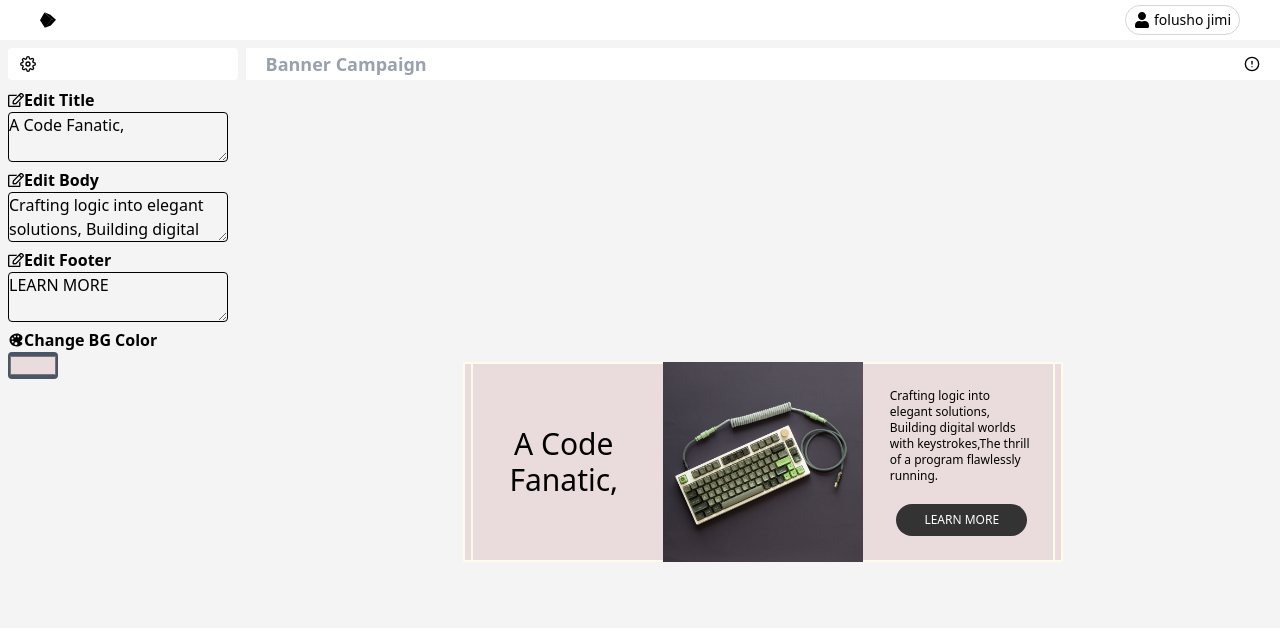
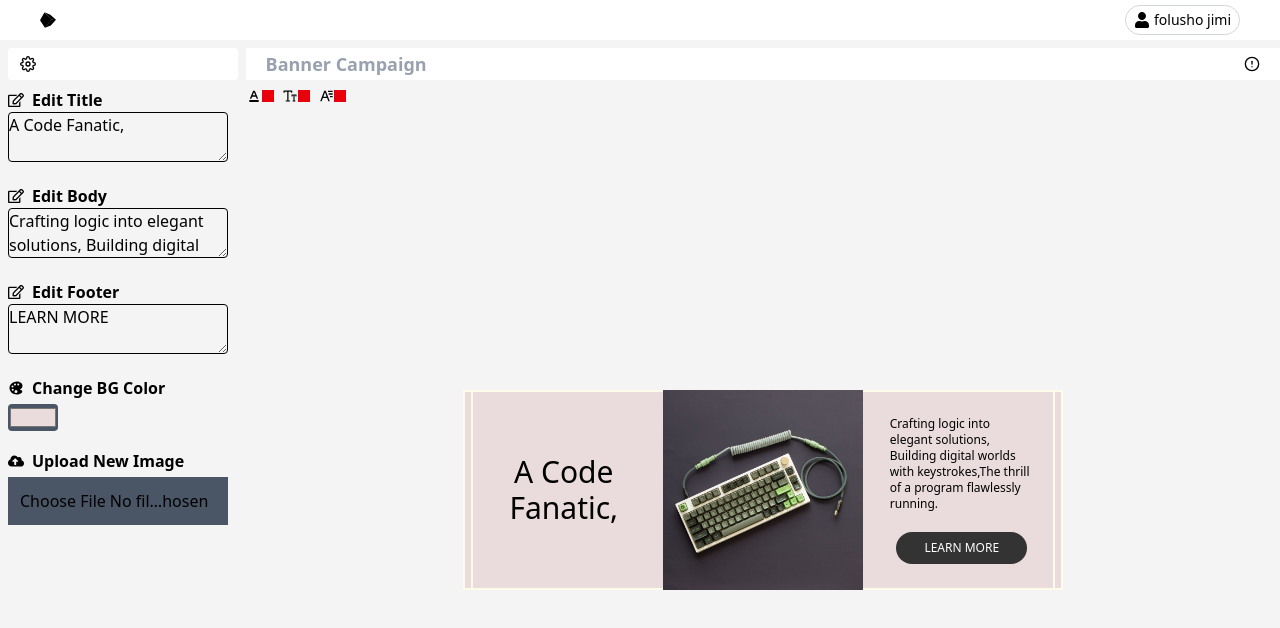
Before and after one commit to Eogunjimi/interactive-banner-designer, a React (Vite) app: page / in a window 1280 px wide. Shown: the top 628 px of the page. Built offline with nearby package versions, Linux system fonts and the light colour scheme.

Commit message:
Refactor code for more better perfomance, fix the image upload making it work properly, also add a new component fontsetting

```diff
--- /dev/null
+++ b/src/Components/FontSettings.jsx
@@ -0,0 +1,32 @@
+import React from 'react'
+import { BiFontColor } from "react-icons/bi";
+import { AiOutlineFontSize } from "react-icons/ai";
+import { BiFontFamily } from "react-icons/bi";
+
+const FontSettings = () => {
+  return (
+    <div className='w-full'>
+         {/* font color, size, style */}
+            <div className="flex items-center justify-between w-[100px]">
+
+              <span className="flex items-center">
+                 <BiFontColor />
+                 <div className="bg-red-600 h-3 w-3 my-2 "></div>
+              </span>
+
+              <span className="flex items-center">
+                 <AiOutlineFontSize />
+                 <div className="bg-red-600 h-3 w-3 my-2 "></div>
+              </span>
+
+              <span className="flex items-center">
+              <BiFontFamily />
+                 <div className="bg-red-600 h-3 w-3 my-2 "></div>
+              </span>
+
+            </div>
+    </div>
+  )
+}
+
+export default FontSettings
--- a/src/Context/EditorContext.jsx
+++ b/src/Context/EditorContext.jsx
@@ -1,4 +1,5 @@
 import { createContext, useState } from "react";
+const defaultImage = 'images/keyboard.jpg'
 
 export const EditorContext = createContext({
     title: 'defaultTitle',
@@ -9,16 +10,26 @@ export const EditorContext = createContext({
 
 const EditorContextProvider = (props) => {
 
-    const [title, setTitle] = useState('A Code Fanatic,')
-    const [body, setBody] = useState("Crafting logic into elegant solutions, Building digital worlds with keystrokes,The thrill of a program flawlessly running. ")
-    const [button, setButton] = useState("LEARN MORE")
+    const [title, setTitle] = useState('A Code Fanatic,');
+    const [body, setBody] = useState("Crafting logic into elegant solutions, Building digital worlds with keystrokes,The thrill of a program flawlessly running. ");
+    const [button, setButton] = useState("LEARN MORE");
     const [color, setColor] = useState('#EADCDC');
+    const [bannerImage, setBannerImage] = useState(defaultImage);
+
+
 
     const contextValue = {
-        title, setTitle, color, setColor, body, setBody, button, setButton
+        title,
+        setTitle,
+        color,
+        setColor,
+        body,
+        setBody,
+        button,
+        setButton,
+        bannerImage,
+        setBannerImage
     }
-
-
 
     return (
         <EditorContext.Provider value={contextValue}>
--- a/src/Dasboard.jsx
+++ b/src/Dasboard.jsx
@@ -1,3 +1,4 @@
+import FontSettings from "./Components/FontSettings";
 import Navbar from "./Components/Navbar";
 import Pagetitle from "./Components/Pagetitle";
 import Banner from "./Pages/Banner";
@@ -13,6 +14,7 @@ const Dashboard = () => {
           <Editor />
           <div className="w-full bg-[#f4f4f4]" >
             <Pagetitle />
+            <FontSettings/>
             <Banner />
           </div>
         </div>
--- a/src/ImageUploader.jsx
+++ /dev/null
@@ -1,46 +0,0 @@
-import React from 'react'
-
-const ImageUploader = () => {
-
-      // const changeBannerImage = (e) => {
-      //   const file = e.target.files?.[0];
-      //   if (file) {
-      //     const reader = new FileReader();
-      //     reader.onload = (e) => {
-      //       updateSettings({ customImage: e.target?.result });
-      //     };
-      //     reader.readAsDataURL(file);
-      //   }
-      // };
-
-
-  return (
-    <div className='h-50 w-50
-     bg-green-600 border-3
-      border-red-600
-      flex-shrink-0
-      flex items-center justify-center relative mr-4
-      '
-
-    aria-label="Placeholder image">
-        {/* image placeholder, holds the image uploader and display */}
-
-       <input
-       type="file"
-      //  className='hidden'
-       id='image'
-       accept='image/*'
-       />
-
-
-
-       {
-
-
-       }
-
-    </div>
-  )
-}
-
-export default ImageUploader
--- a/src/Pages/Banner.jsx
+++ b/src/Pages/Banner.jsx
@@ -3,7 +3,7 @@ import { useContext } from "react"
 import { EditorContext } from "../Context/EditorContext"
 
 const Banner = () => {
-  const { color, body, button, title } = useContext(EditorContext);
+  const { color, body, button, title,bannerImage  } = useContext(EditorContext);
 
   return (
     <>
@@ -26,17 +26,10 @@ flex justify-center items-center px-1.5 border-2
 
 {/* Banner Image */}
   <img
-    src="images/keyboard.jpg"
+    src={bannerImage}
     alt="keyboard"
     className='lg:h-50 h-35 block lg:w-[200px] w-[90px] mx-2'
   />
-
-
-
-
-
-
-
 
 {/*The Body Side*/}
   <div className='h-35 lg:h-50 w-[200px] border-r-2
--- a/src/Pages/Editor.jsx
+++ b/src/Pages/Editor.jsx
@@ -1,59 +1,57 @@
-import { useContext} from "react";
+// Import necessary hooks and components
+import { useContext } from "react";
 import { EditorContext } from "../Context/EditorContext";
+
+// Import icons for UI
 import { FaRegEdit } from "react-icons/fa";
 import { IoColorPalette } from "react-icons/io5";
 import { FiSettings } from "react-icons/fi";
+import { FaCloudUploadAlt } from "react-icons/fa";
 
 
-const Default = <img src="/images/emmanuel.jpg" alt="emmanuel" />;
 
+
+
+// Editor component
 const Editor = () => {
-  // const [title, setTitle] = useState('')
+  // Destructuring state values and setters from context
+  const { title,
+    setTitle,
+    body,
+    setBody,
+    button,
+    setButton,
+    color,
+    setColor,
+    setBannerImage
+  } = useContext(EditorContext);
 
-  const { title, setTitle } = useContext(EditorContext);
-  const { body, setBody } = useContext(EditorContext);
-  const { button, setButton } = useContext(EditorContext);
-  const { color, setColor } = useContext(EditorContext);
+  // Handle image file selection and convert it to base64
+  const handleImageChange = (event) => {
+    const file = event.target.files[0];
+    if (file) {
+      const reader = new FileReader();
+      reader.onloadend = () => {
+        setBannerImage(reader.result); // Update banner image with base64 string
+      };
+      reader.readAsDataURL(file); // Read the file as data URL
+    }
+  };
 
-  //   const [selectedImage, setSelectedImage] = useState(Default);
-
-  //   const [image, setImage] = useState(Default);
-
-  //   const hanndleFile = (e) => {
-  //     const file = e.target.files[0];
-  //     if (file) {
-  //       const reader = new FileReader();
-  //       reader.onloadend = () => {
-  //         setImage(reader.result);
-  //       };
-  //       reader.readAsDataURL(file);
-  //     }
-  //   };
-
-  //  const savedColor = localStorage.getItem('savedColor');
-  //     return savedColor || '#ffffff'
-
-  // const handleColorChange = (e) => {
-  //     const newColor = e.target.value;
-  //     setColor(newColor);
-  //     localStorage.setItem('savedColor', newColor);
-  // }
   return (
-    <>
-      <div className={`h-full   bg-[#f4f4f4] px-2 w-[300px]`}>
+    <div className="h-full bg-[#f4f4f4] px-2 w-[300px]">
+      {/* Settings Icon */}
       <div className="h-8 bg-white rounded-sm my-2 pt-2 pl-3">
-        <FiSettings/>
+        <FiSettings />
       </div>
 
-        <form action="" className=" justify-between">
+      {/* Title Input */}
       <div>
         <div className="flex items-center">
           <FaRegEdit />
-              <label className="font-semibold">Edit Title</label>
+          <label className="font-semibold ml-2">Edit Title</label>
         </div>
-
         <textarea
-              type="text"
           required
           value={title}
           onChange={(e) => setTitle(e.target.value)}
@@ -61,14 +59,13 @@ const Editor = () => {
         />
       </div>
 
+      {/* Body Input */}
       <div>
-            <div className="flex items-center">
+        <div className="flex items-center mt-4">
           <FaRegEdit />
-              <label className="font-semibold">Edit Body</label>
+          <label className="font-semibold ml-2">Edit Body</label>
         </div>
-
         <textarea
-              type="text"
           required
           value={body}
           onChange={(e) => setBody(e.target.value)}
@@ -76,13 +73,13 @@ const Editor = () => {
         />
       </div>
 
+      {/* Footer/Button Text Input */}
       <div>
-            <div className="flex items-center">
+        <div className="flex items-center mt-4">
           <FaRegEdit />
-              <label className="font-semibold">Edit Footer</label>
+          <label className="font-semibold ml-2">Edit Footer</label>
         </div>
         <textarea
-              type="text"
           required
           value={button}
           onChange={(e) => setButton(e.target.value)}
@@ -90,44 +87,36 @@ const Editor = () => {
         />
       </div>
 
-          <div className="">
+      {/* Background Color Picker */}
+      <div className="mt-4">
         <div className="flex items-center">
           <IoColorPalette />
-              <label className="font-semibold">Change BG Color</label>
+          <label className="font-semibold ml-2">Change BG Color</label>
         </div>
-
         <input
           type="color"
           required
           value={color}
-              // onChange={handleColorChange}
           onChange={(e) => setColor(e.target.value)}
-              className="cursor-pointer rounded-sm  bg-gray-600"
+          className="cursor-pointer rounded-sm bg-gray-600 mt-1"
         />
       </div>
-        </form>
 
-        {/* <div>
-          <form>
-            <input type="file" accept="image/*" onChange={hanndleFile} />
-            <input type="submit" value="submit" />
-          </form>
+      {/* Image Upload */}
+      <div className="mt-4">
+        <div className="flex items-center">
+          <FaCloudUploadAlt />
+          <label className="font-semibold ml-2">Upload New Image</label>
         </div>
-        {image} */}
-
-        {/* <div>{selectedImage}</div> */}
-        {/* Input element to select an image file */}
-        {/* <input
+        <input
           type="file"
-          name="myImage"
-          // Event handler to capture file selection and update the state
-          onChange={(event) => {
-            console.log(event.target.files[0]); // Log the selected file
-            setSelectedImage(event.target.files[[]]); // Update the state with the selected file
-          }}
-        /> */}
+          id="imageInput"
+          accept="image/*"
+          onChange={handleImageChange}
+          className="cursor-pointer bg-gray-600 w-[220px] p-3 mt-1"
+        />
       </div>
-    </>
+    </div>
   );
 };
 
```
Also changed, not shown: src/main.jsx (+1 -7 lines). Lines whose indentation alone changed are shown as unchanged.
